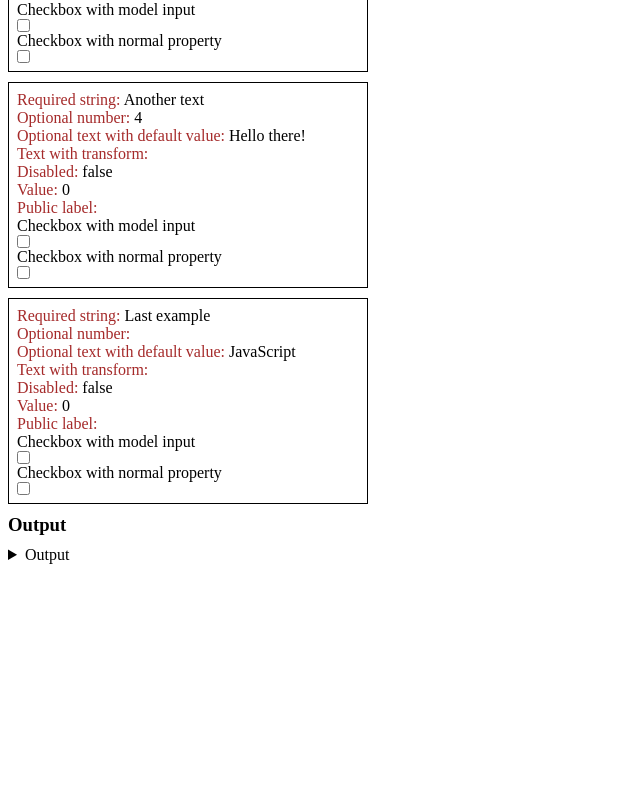
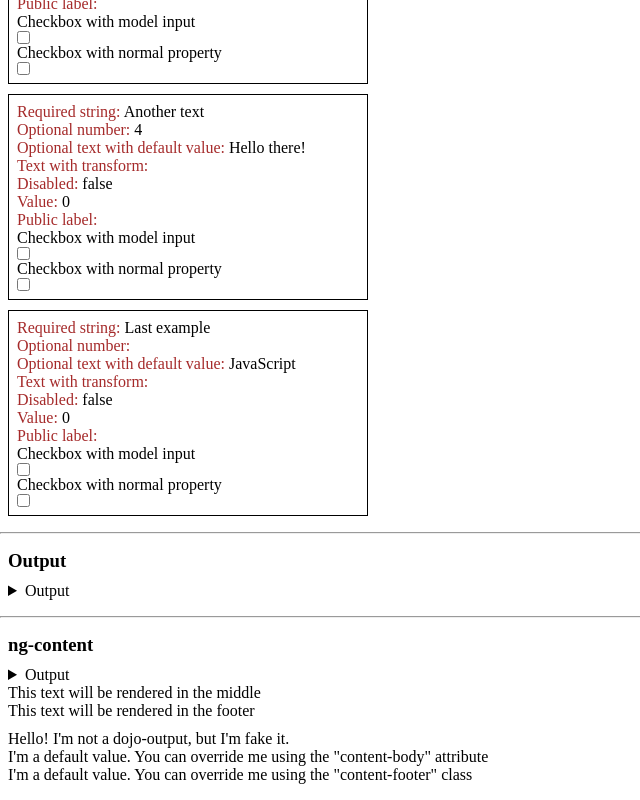
Before and after one commit to alexandresouva/angular-dojo, an Angular app: page / in a window 1280 px wide. Shown: the part 475-1275 px from the top of the page, without its empty margins (0-640 px from the left). Before the commit the page ends 1055 px from the top, so only its background shows below. Built offline with nearby package versions, Linux system fonts and the light colour scheme.

Commit message:
feat: add ContentComponent with ng-content support and integrate into dojo-components

```diff
--- /dev/null
+++ b/src/app/in-depth-guide/components/content/content.component.html
@@ -0,0 +1,26 @@
+<!--
+    Notes:
+    - ng-content works like a slot (web-components)
+    - the <ng-content> is a placeholder, not a component nor DOM element.
+    - Angular's compiler processes all <ng-content> elements at build-time.
+    - select accepts the same CSS selector as component selectors
+-->
+<header>
+  <ng-content select="dojo-output">
+    <!-- Fallback -->
+    I'm a default value for dojo-output. You can override me using the
+    dojo-output selector.</ng-content
+  >
+</header>
+
+<section>
+  <ng-content select="[content-body]">
+    I'm a default value. You can override me using the "content-body" attribute
+  </ng-content>
+</section>
+
+<footer>
+  <ng-content select=".content-footer">
+    I'm a default value. You can override me using the "content-footer" class
+  </ng-content>
+</footer>
--- a/src/app/topics-containers/components/components.component.html
+++ b/src/app/topics-containers/components/components.component.html
@@ -8,9 +8,11 @@
   <button class="app" label="Button affect by class"></button>
   <!--  <p id="selector" label="P affect by id"></p>-->
   <!--  <div class="example" id="xpto">Div not affected</div>-->
+</div>
 
-  <hr />
+<hr />
 
+<div class="container">
   <h3>Input</h3>
   <dojo-input
     requiredString="Some random text"
@@ -29,7 +31,31 @@
     [(checkedWithProp)]="checkedWithProp"
     (checkedWithPropChange)="loggerCheckedChange($event)"
   ></dojo-input>
+</div>
 
+<hr />
+
+<div class="container">
   <h3>Output</h3>
   <dojo-output (toggled)="loggerToggleEvent($event)"></dojo-output>
 </div>
+
+<hr />
+
+<div class="container">
+  <h3>ng-content</h3>
+  <dojo-content>
+    <dojo-output (toggled)="loggerToggleEvent($event)"></dojo-output>
+    <p content-body>This text will be rendered in the middle</p>
+    <ng-container class="content-footer">
+      This text will be rendered in the footer</ng-container
+    >
+  </dojo-content>
+
+  <dojo-content>
+    <!-- There is a way to break the rule, using ngProjectAs -->
+    <p ngProjectAs="dojo-output">
+      Hello! I'm not a dojo-output, but I'm fake it.
+    </p>
+  </dojo-content>
+</div>
```
Also changed, not shown: src/app/in-depth-guide/components/content/content.component.ts (added, +9 -0 lines), src/app/topics-containers/components/components.component.ts (+7 -1 lines), src/app/in-depth-guide/components/content/content.component.scss (added), 1 other file (tests, documents, lock files or other folders).
